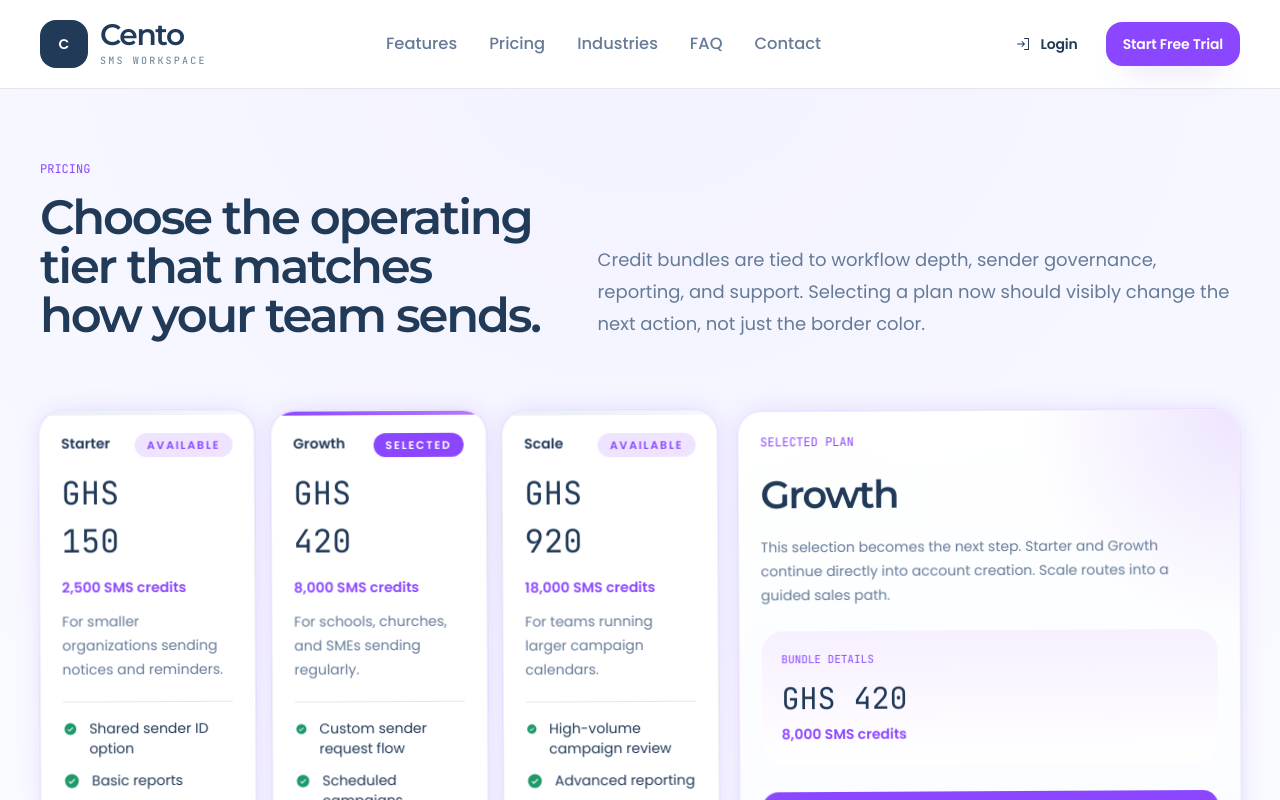
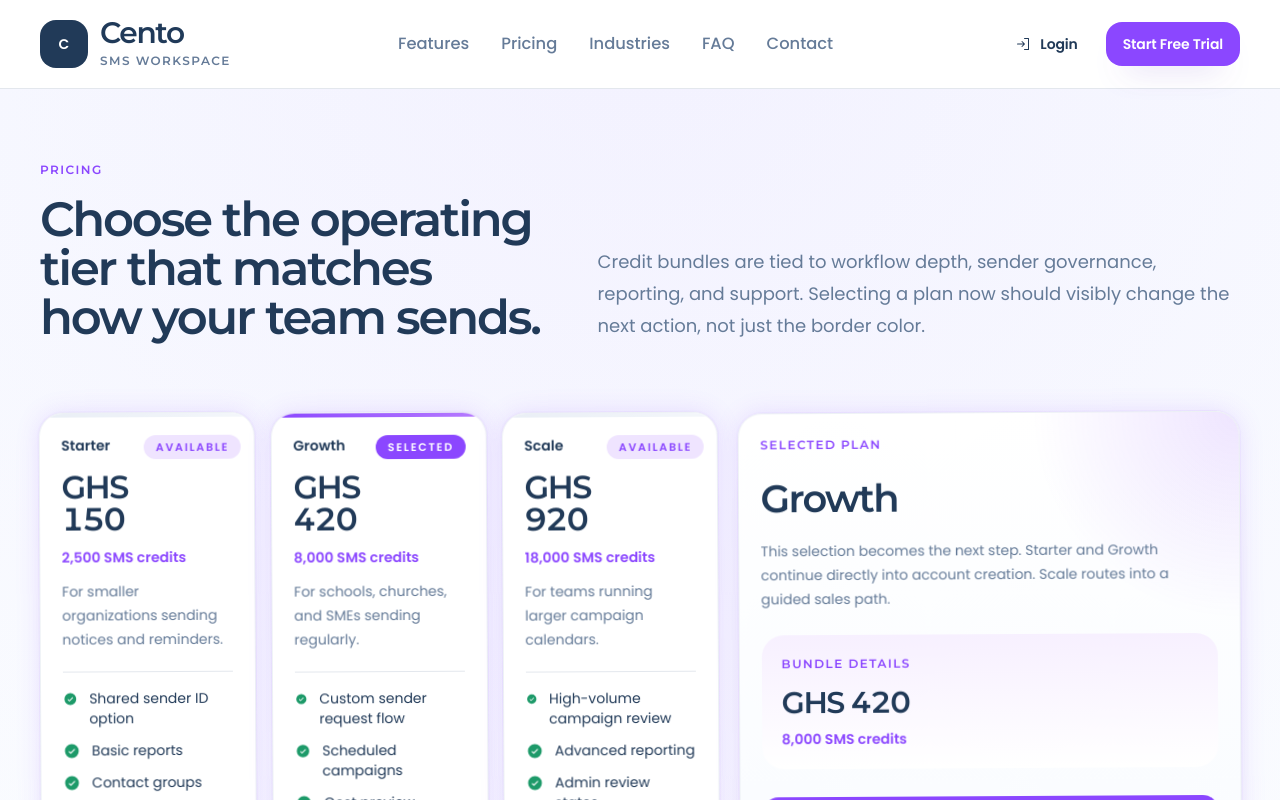
Before and after one commit to RyanCecil1/cento-ui, a Next.js app: page /pricing in a window 1280 px wide. Shown: the top 800 px of the page. Built offline with nearby package versions, Linux system fonts and the light colour scheme.

Commit message:
fix: align typography across public and app UI

```diff
--- a/src/app/globals.css
+++ b/src/app/globals.css
@@ -191,8 +191,9 @@ textarea:focus-visible {
 }
 
 .mono-number {
-  font-family: var(--font-code), ui-monospace, SFMono-Regular, Menlo, monospace;
+  font-family: var(--font-display), Arial, Helvetica, sans-serif;
   font-variant-numeric: tabular-nums;
+  letter-spacing: -0.02em;
 }
 
 .surface-panel {
@@ -377,6 +378,9 @@ textarea {
   border-radius: var(--radius-control);
   background: color-mix(in srgb, var(--surface-alt) 94%, white 6%);
   color: currentColor;
+  font-family: var(--font-body), Arial, Helvetica, sans-serif;
+  font-size: 0.975rem;
+  line-height: 1.55;
   padding: 0.9rem 1rem;
   box-shadow: inset 0 1px 0 rgba(255, 255, 255, 0.7);
 }
@@ -560,9 +564,10 @@ textarea::placeholder {
 }
 
 .ark-section-eyebrow {
-  font-family: var(--font-code), ui-monospace, SFMono-Regular, Menlo, monospace;
-  font-size: 0.78rem;
-  letter-spacing: 0.22em;
+  font-family: var(--font-display), Arial, Helvetica, sans-serif;
+  font-size: 0.75rem;
+  font-weight: 600;
+  letter-spacing: 0.12em;
   text-transform: uppercase;
   color: var(--primary);
 }
@@ -574,6 +579,14 @@ textarea::placeholder {
   letter-spacing: -0.04em;
   color: #243d5c;
   font-weight: 600;
+}
+
+.marketing-field-label {
+  font-family: var(--font-display), Arial, Helvetica, sans-serif;
+  font-size: 0.75rem;
+  font-weight: 600;
+  letter-spacing: 0.12em;
+  text-transform: uppercase;
 }
 
 .ark-trust-card,
--- a/src/app/layout.tsx
+++ b/src/app/layout.tsx
@@ -1,4 +1,5 @@
 import type { Metadata } from "next";
+import Script from "next/script";
 import {
   JetBrains_Mono,
   Montserrat,
@@ -59,7 +60,9 @@ export default function RootLayout({
       className={`${bodySans.variable} ${displaySans.variable} ${monoSans.variable} h-full antialiased`}
     >
       <head>
-        <script dangerouslySetInnerHTML={{ __html: themeScript }} />
+        <Script id="cento-theme-script" strategy="beforeInteractive">
+          {themeScript}
+        </Script>
       </head>
       <body className="min-h-full flex flex-col">{children}</body>
     </html>
--- a/src/app/pricing/page.tsx
+++ b/src/app/pricing/page.tsx
@@ -16,7 +16,7 @@ export default function PricingPage() {
         <section className="page-shell py-18">
           <div className="grid gap-8 xl:grid-cols-[0.9fr_1.1fr] xl:items-end">
             <div>
-              <p className="mono-number text-xs uppercase text-primary">Pricing</p>
+              <p className="marketing-field-label text-primary">Pricing</p>
               <h1 className="display-title mt-4 max-w-3xl text-5xl font-semibold leading-[1.02] text-foreground">
                 Choose the operating tier that matches how your team sends.
               </h1>
--- a/src/components/auth/session-form.tsx
+++ b/src/components/auth/session-form.tsx
@@ -214,7 +214,7 @@ function Field({
 }) {
   return (
     <label className="grid gap-2 text-sm text-foreground">
-      <span className="mono-number text-xs uppercase text-muted">{label}</span>
+      <span className="marketing-field-label text-muted">{label}</span>
       {children}
     </label>
   );
--- a/src/components/marketing.tsx
+++ b/src/components/marketing.tsx
@@ -256,7 +256,7 @@ export function TrustBand() {
           {trustPanels.map((panel) => (
             <div key={panel.title} className="ark-trust-card ark-animate-card">
               <div>
-                <p className="mono-number text-xs uppercase text-primary">{panel.title}</p>
+                <p className="marketing-field-label text-primary">{panel.title}</p>
                 <h3 className="mt-3 text-[1.55rem] font-semibold text-[#233d5a]">{panel.value}</h3>
                 <p className="mt-3 text-[15px] leading-7 text-muted">{panel.detail}</p>
               </div>
@@ -304,7 +304,7 @@ export function HowItWorks() {
             <div key={step.title} className="ark-step-card ark-animate-card">
               <div className="flex items-center justify-between">
                 <step.icon size={20} weight="bold" className="text-primary" />
-                <span className="mono-number text-sm text-muted">0{index + 1}</span>
+                <span className="marketing-field-label text-muted">0{index + 1}</span>
               </div>
               <h3 className="mt-5 text-[1.06rem] font-semibold text-[#233d5a]">{step.title}</h3>
               <p className="mt-3 text-[15px] leading-6 text-muted">{step.detail}</p>
@@ -402,7 +402,7 @@ export function IndustryStrip() {
       <div className="grid gap-6 md:grid-cols-2">
         {sectors.map((sector, index) => (
           <div key={sector.title} className="ark-sector-card ark-animate-card">
-            <p className="mono-number text-xs uppercase text-primary">0{index + 1}</p>
+            <p className="marketing-field-label text-primary">0{index + 1}</p>
             <h3 className="mt-4 text-[1.45rem] font-semibold text-[#233d5a]">{sector.title}</h3>
             <p className="mt-3 text-[15px] leading-7 text-muted">{sector.summary}</p>
           </div>
@@ -417,7 +417,7 @@ export function CTASection() {
     <section className="page-shell py-18">
       <div className="ark-cta-panel">
         <div>
-          <p className="mono-number text-xs uppercase text-primary">Start with Cento</p>
+          <p className="marketing-field-label text-primary">Start with Cento</p>
           <h2 className="ark-cta-title mt-4 text-4xl font-semibold leading-[1.18] text-[#233d5a] sm:text-5xl">
             Create the account, set the workspace once, and move straight into your operational dashboard.
           </h2>
--- a/src/components/pricing-cards-client.tsx
+++ b/src/components/pricing-cards-client.tsx
@@ -35,7 +35,7 @@ export function PricingCardsClient() {
               <div className="flex items-start justify-between gap-4">
                 <div>
                   <p className="text-sm font-semibold text-foreground">{tier.name}</p>
-                  <p className="mono-number mt-4 text-[2rem] text-foreground">{tier.price}</p>
+                  <p className="display-title mt-4 text-[2rem] leading-none font-semibold text-foreground">{tier.price}</p>
                 </div>
                 <span
                   className={`rounded-full px-3 py-1 text-[11px] font-semibold uppercase tracking-[0.16em] ${
@@ -66,7 +66,7 @@ export function PricingCardsClient() {
       </div>
 
       <aside className="ark-price-card ark-price-aside ark-animate-card rounded-[28px] p-6">
-        <p className="mono-number text-xs uppercase text-primary">Selected plan</p>
+        <p className="marketing-field-label text-primary">Selected plan</p>
         <h2 className="display-title mt-4 text-[2.4rem] font-semibold text-foreground">
           {selectedTier?.name}
         </h2>
@@ -74,8 +74,8 @@ export function PricingCardsClient() {
           This selection becomes the next step. Starter and Growth continue directly into account creation. Scale routes into a guided sales path.
         </p>
         <div className="mt-6 rounded-[22px] bg-[linear-gradient(180deg,#f7f0ff_0%,#ffffff_100%)] p-5">
-          <p className="mono-number text-[11px] uppercase text-primary">Bundle details</p>
-          <p className="mono-number mt-3 text-3xl text-foreground">{selectedTier?.price}</p>
+          <p className="marketing-field-label text-primary">Bundle details</p>
+          <p className="display-title mt-3 text-3xl font-semibold text-foreground">{selectedTier?.price}</p>
           <p className="mt-2 text-sm font-semibold text-primary">{selectedTier?.credits}</p>
         </div>
         <div className="mt-7 flex flex-col gap-3">
--- a/src/components/sales-inquiry-form.tsx
+++ b/src/components/sales-inquiry-form.tsx
@@ -142,7 +142,7 @@ export function SalesInquiryForm() {
         </Field>
 
         <div className="rounded-[20px] border border-line bg-[var(--cream-50)] p-4">
-          <p className="mono-number text-xs uppercase text-primary">Credit check</p>
+          <p className="marketing-field-label text-primary">Credit check</p>
           <p className="mt-3 text-sm leading-6 text-foreground">
             The largest published bundle on the pricing page is{" "}
             <span className="font-semibold">{highestPublishedCreditBundle.toLocaleString()} credits</span>.
@@ -176,7 +176,7 @@ function Field({
 }) {
   return (
     <label className="grid gap-2 text-sm text-foreground">
-      <span className="mono-number text-xs uppercase text-muted">{label}</span>
+      <span className="marketing-field-label text-muted">{label}</span>
       {children}
     </label>
   );
--- a/src/components/site-chrome.tsx
+++ b/src/components/site-chrome.tsx
@@ -13,7 +13,7 @@ export function MarketingHeader() {
           </div>
           <div>
             <p className="display-title text-[1.85rem] font-semibold leading-none text-[#203a59]">Cento</p>
-            <p className="mono-number mt-1 text-[10px] uppercase tracking-[0.22em] text-muted">SMS workspace</p>
+            <p className="marketing-field-label mt-1 text-muted">SMS workspace</p>
           </div>
         </Link>
 
--- a/src/components/ui.tsx
+++ b/src/components/ui.tsx
@@ -75,7 +75,7 @@ export function SectionIntro({
 }) {
   return (
     <div className={align === "center" ? "mx-auto max-w-3xl text-center" : "max-w-3xl"}>
-      <p className="mono-number text-xs uppercase text-primary">
+      <p className="marketing-field-label text-primary">
         {eyebrow}
       </p>
       <h2 className="display-title mt-4 text-3xl leading-[1.08] font-medium text-foreground sm:text-5xl">
```
